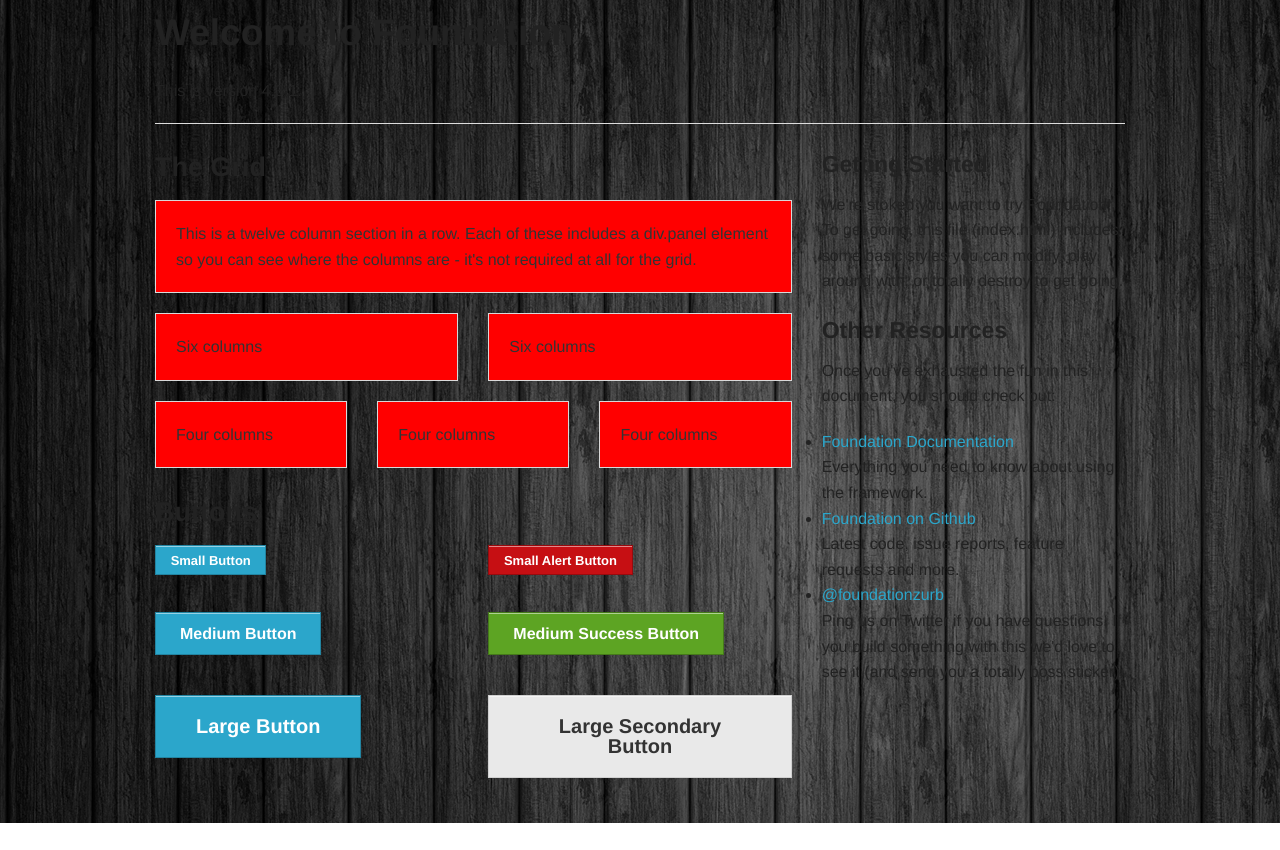
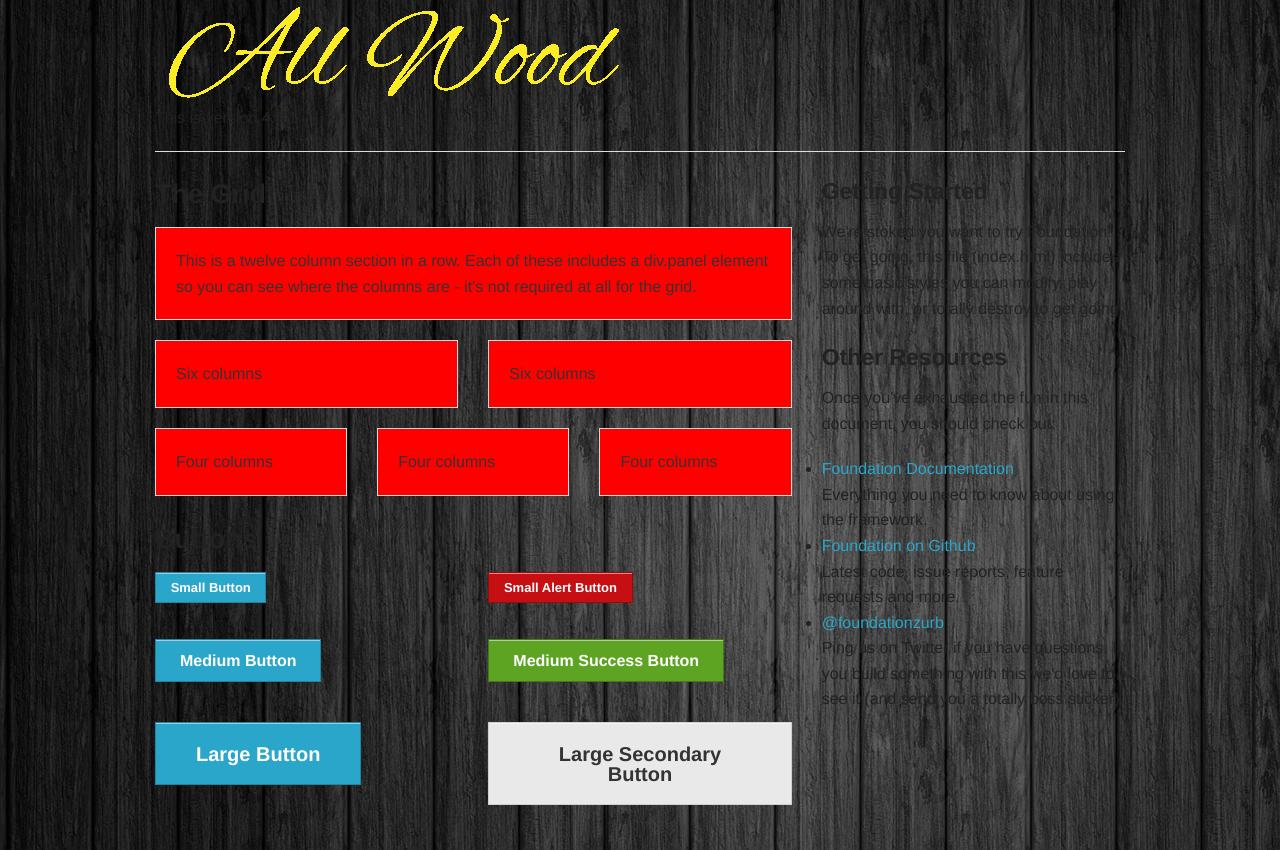
Before and after one commit to afotey/reelistic_one, a plain HTML site: page site/index.html in a window 1280 px wide. Before the commit the page ends 823 px from the top, so only its background shows below. Drawn offline with Linux system fonts and the light colour scheme.

Commit message:
Logo added

```diff
--- a/site/index.html
+++ b/site/index.html
@@ -18,7 +18,7 @@
 
 	<div class="row">
 		<div class="large-12 columns">
-			<h2>Welcome to Foundation</h2>
+			<img src="img/logo_1.png">
 			<p>This is version 4.3.1.</p>
 			<hr />
 		</div>
```
